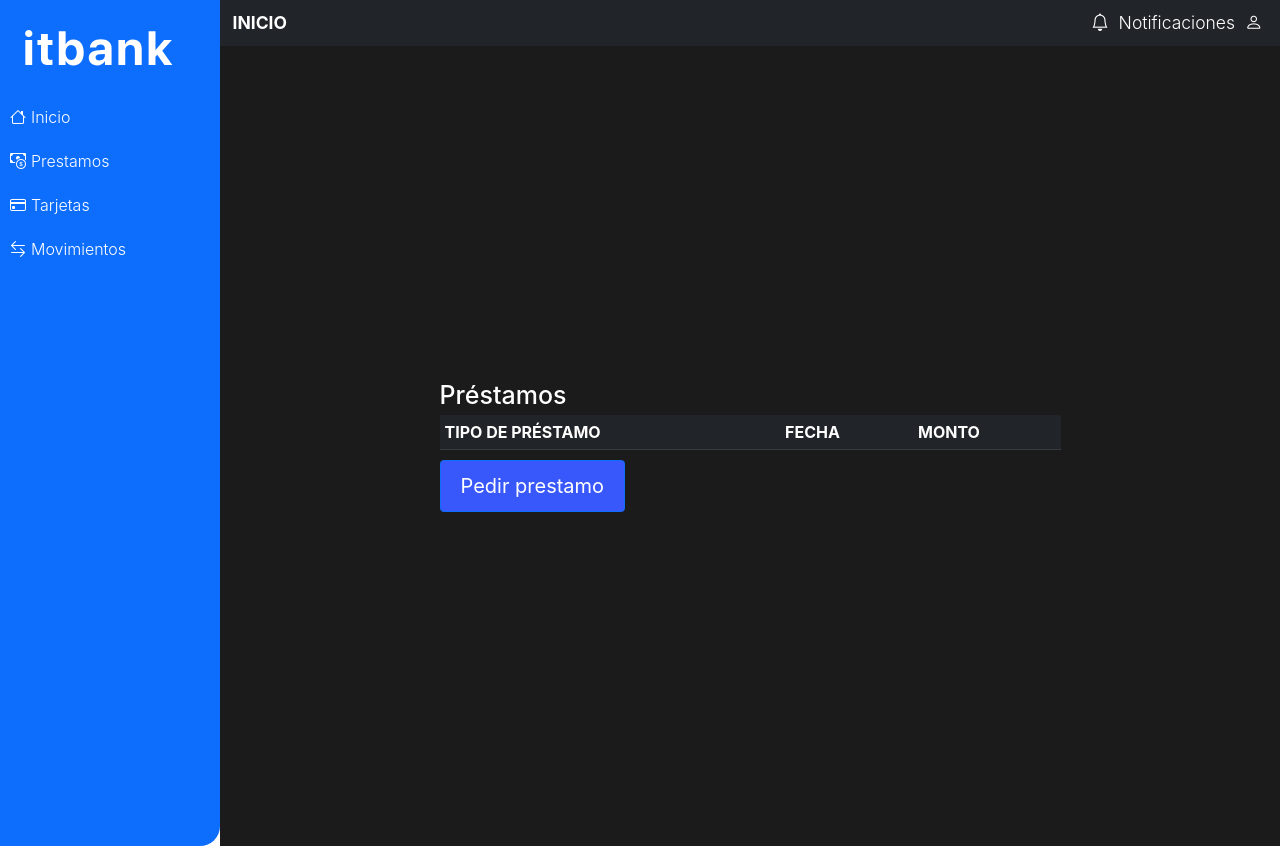
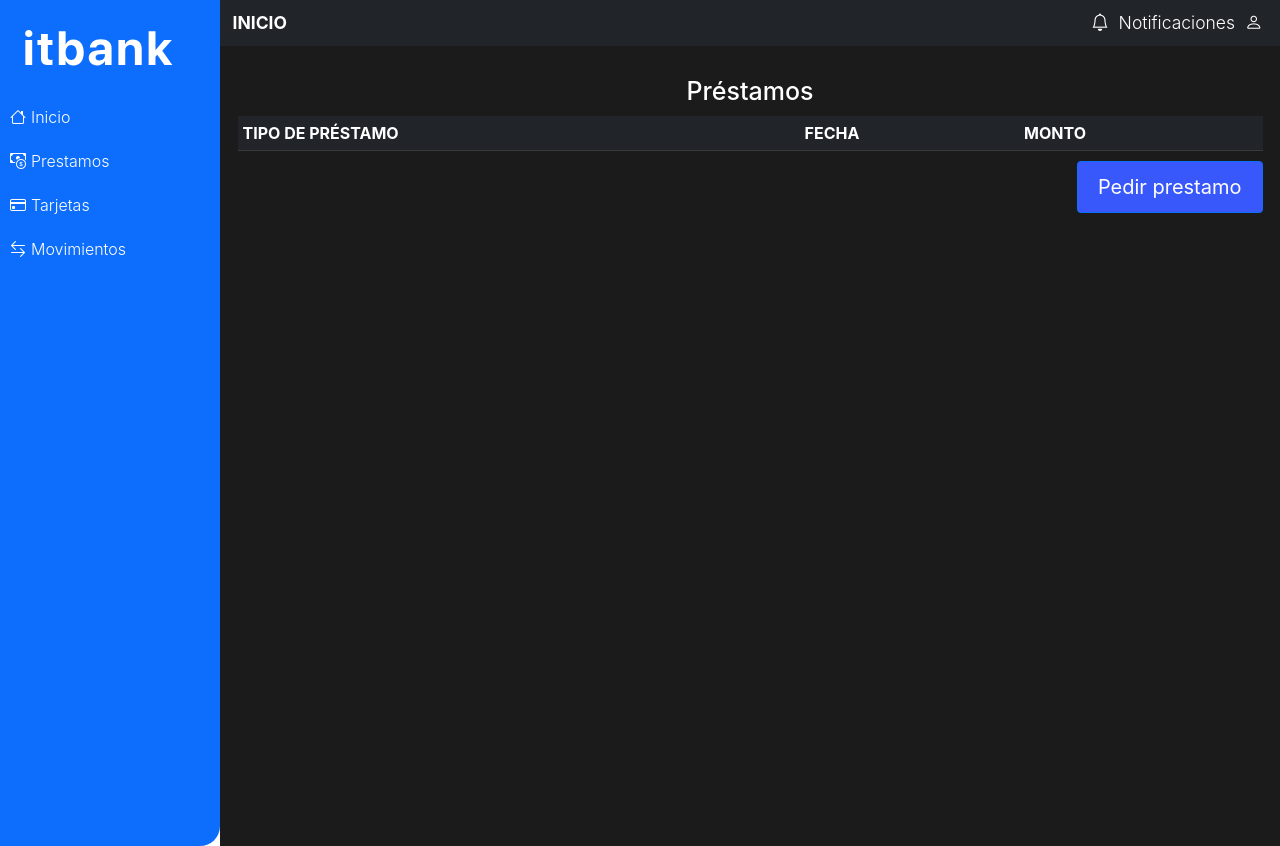
Before and after one commit to FinDevelopers/Sprint-7, a Django app: template sprint7/Prestamos/templates/Prestamos/prestamos.html in a window 1280 px wide. Run offline with Django 3.2, Linux system fonts and the light colour scheme; the template is opened without the code that fills it, so the values that code supplies are empty; some web fonts are replaced.

Commit message:
registration + cambios css de joaco

```diff
--- a/sprint7/Clientes/views.py
+++ b/sprint7/Clientes/views.py
@@ -6,6 +6,6 @@ from django.contrib.auth.decorators import login_required
 @login_required(login_url='/login/')
 def index(request):
     usuario_nombre = request.user.get_full_name()
-    movimientos = request.user.cliente.movimientos.all().order_by('-movement_id')
+    movimientos = request.user.cliente.movimientos.all().order_by('-movement_id')[:10]
     saldo = request.user.cliente.cuentas.get(account_type = 3).saldo_con_formato()
     return render(request, 'Clientes/index.html', {"usuario_nombre": usuario_nombre, "saldo": saldo, "movimientos": movimientos})
--- a/sprint7/Login/forms.py
+++ b/sprint7/Login/forms.py
@@ -1,5 +1,6 @@
 from django import forms
 from django.contrib.auth.forms import UserCreationForm
+from Clientes.models import Sucursal, TipoCliente
 
 class RegistrationForm(UserCreationForm):
     name = forms.CharField(label="Nombre", max_length=50, required=True)
@@ -7,3 +8,5 @@ class RegistrationForm(UserCreationForm):
     mail = forms.EmailField(label="Mail", max_length=100, required=True)
     dni = forms.IntegerField(label="DNI", required=True, min_value=0)
     dob = forms.DateField(label="Fecha de Nacimiento", required=True)
+    branch = forms.ModelChoiceField(queryset=Sucursal.objects.all(),  label="Sucursal", required=True)
+    client_type = forms.ModelChoiceField(queryset=TipoCliente.objects.all(), label="Tipo de Cliente", required=True)
--- a/sprint7/Prestamos/static/Prestamos/css/formulario.css
+++ b/sprint7/Prestamos/static/Prestamos/css/formulario.css
@@ -41,12 +41,3 @@ input, select{
         width: 80%;
     }
 }
-
-
-/* PRESTAMOS */
-.alinear{
-    min-height: 100vh;
-    display: flex;
-    justify-content: center;
-    align-items: center;
-}
--- a/sprint7/Prestamos/templates/Prestamos/prestamos.html
+++ b/sprint7/Prestamos/templates/Prestamos/prestamos.html
@@ -6,10 +6,10 @@
 <link rel="stylesheet" href="{%static 'Prestamos/css/formulario.css'%}">{%endblock links%}
 {%block content%}
 
-<div class="alinear">
-    <div class="container prestamos">
-       <h1>Préstamos</h1>
-       <span class="text-success">{{success_message}}</span>
+<div class="mt-5 px-3">
+    <div class="container-fluid prestamos">
+       <h1 class="text-center mb-3">Préstamos</h1>
+       <h2 class="text-success text-center mb-3">{{success_message}}</h2>
         <table class="table table-striped table-dark">
             <thead class="thead-ligh">
               <tr>
@@ -28,7 +28,10 @@
             {%endfor%}
             </tbody>
           </table>
-          <a class="btn btn-primary" href="{%url 'Formularios' %}">Pedir prestamo</a>
+          <div class="d-flex flex-row-reverse">
+            <a class="btn btn-primary" href="{%url 'Formularios' %}">Pedir prestamo</a>
+          </div>
+
     </div>
 </div>
 {%endblock content%}
--- a/sprint7/Prestamos/views.py
+++ b/sprint7/Prestamos/views.py
@@ -15,6 +15,7 @@ def formularios(request):
         prestamo_form = PrestamoForm(request.POST)
         if prestamo_form.is_valid():
             monto =  float(request.POST.get('monto')) * 100
+            cuenta = request.user.cliente.cuentas.get(account_type = 3)
             tipo_cliente = request.user.cliente.client_type.clt_name
             if tipo_cliente == 'Classic' and monto > 10000000:
                 error_message = "Su tipo de cuenta 'Classic' tiene un límite de $100.000,00 para préstamos."
```
Also changed, not shown: sprint7/Login/views.py (+19 -2 lines), sprint7/itbank-1.db.
